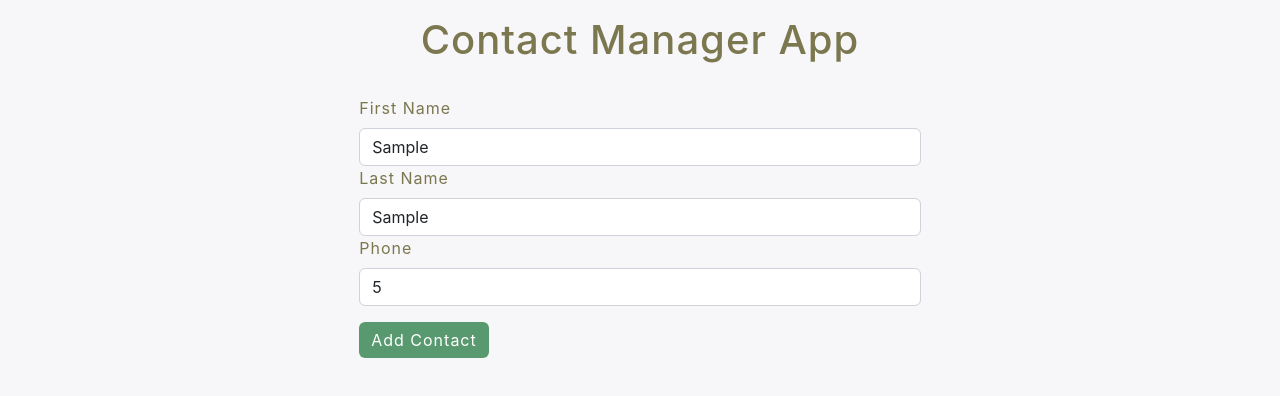
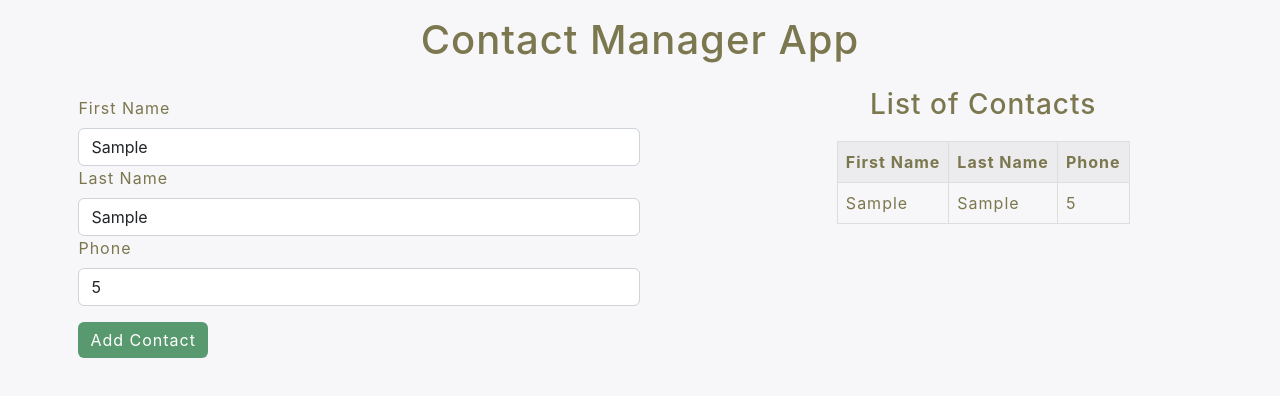
Before and after one commit to lovelymonkey0612/contact-manager-app-typescript, a React (Vite) app: page / in a window 1280 px wide. Both pictures are taken after typing "Sample", "Sample", "5" into the empty fields and a click on the button "Add Contact". Shown: the top 396 px of the page. Built offline with nearby package versions, Linux system fonts and the light colour scheme.

Commit message:
create/contactlist component, add/id to Contact interface

```diff
--- a/src/App.tsx
+++ b/src/App.tsx
@@ -2,6 +2,7 @@ import { useReducer } from "react";
 import ContactForm from "./components/ContactForm";
 import Header from "./components/Header";
 import { contactsReducer, State } from "./reducer/ContactsReducer";
+import ContactList from "./components/ContactList";
 
 const initialState: State = {
   contacts: [],
@@ -16,6 +17,8 @@ function App() {
       <Header />
       <div className="main-container">
         <ContactForm dispatch={dispatch} />
+        <hr />
+        {state.contacts.length > 0 && <ContactList contacts={state.contacts} />}
       </div>
     </div>
   );
--- a/src/components/ContactForm.tsx
+++ b/src/components/ContactForm.tsx
@@ -26,7 +26,7 @@ const ContactForm: FC<ContactFormProps> = ({ dispatch }) => {
   const handleOnSubmit = (event: React.FormEvent<HTMLFormElement>) => {
     event.preventDefault();
     console.log("contact: ", contact);
-    dispatch({ type: "ADD_CONTACT", payload: contact });
+    dispatch({ type: "ADD_CONTACT", payload: { id: Date.now(), ...contact } });
   };
 
   return (
--- /dev/null
+++ b/src/components/ContactList.tsx
@@ -0,0 +1,35 @@
+import { FC } from "react";
+import { Contact } from "../reducer/ContactsReducer";
+
+interface ContactListProps {
+  contacts: Contact[];
+}
+
+const ContactList: FC<ContactListProps> = ({ contacts }) => {
+  return (
+    <div className="contacts-list">
+      <h3 className="contacts-list-title">List of Contacts</h3>
+      <div className="contacts-list-table-container">
+        <table className="contacts-list-table">
+          <thead className="contacts-list-header">
+            <tr>
+              <th>First Name</th>
+              <th>Last Name</th>
+              <th>Phone</th>
+            </tr>
+          </thead>
+          <tbody>
+            {contacts.map(({ id, firstName, lastName, phone }) => (
+              <tr key={id}>
+                <td>{firstName}</td>
+                <td>{lastName}</td>
+                <td>{phone}</td>
+              </tr>
+            ))}
+          </tbody>
+        </table>
+      </div>
+    </div>
+  );
+};
+export default ContactList;
--- a/src/reducer/ContactsReducer.ts
+++ b/src/reducer/ContactsReducer.ts
@@ -1,4 +1,5 @@
 export interface Contact {
+  id: number;
   firstName: string;
   lastName: string;
   phone: string;
```
